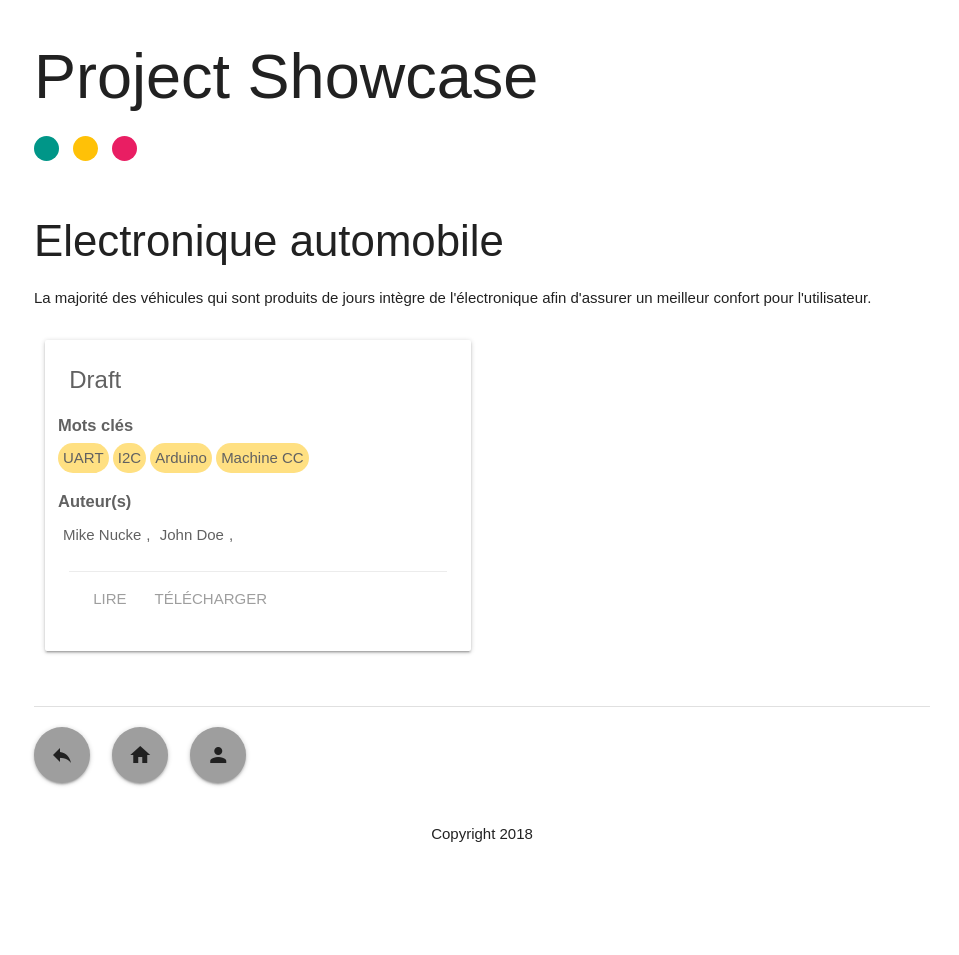
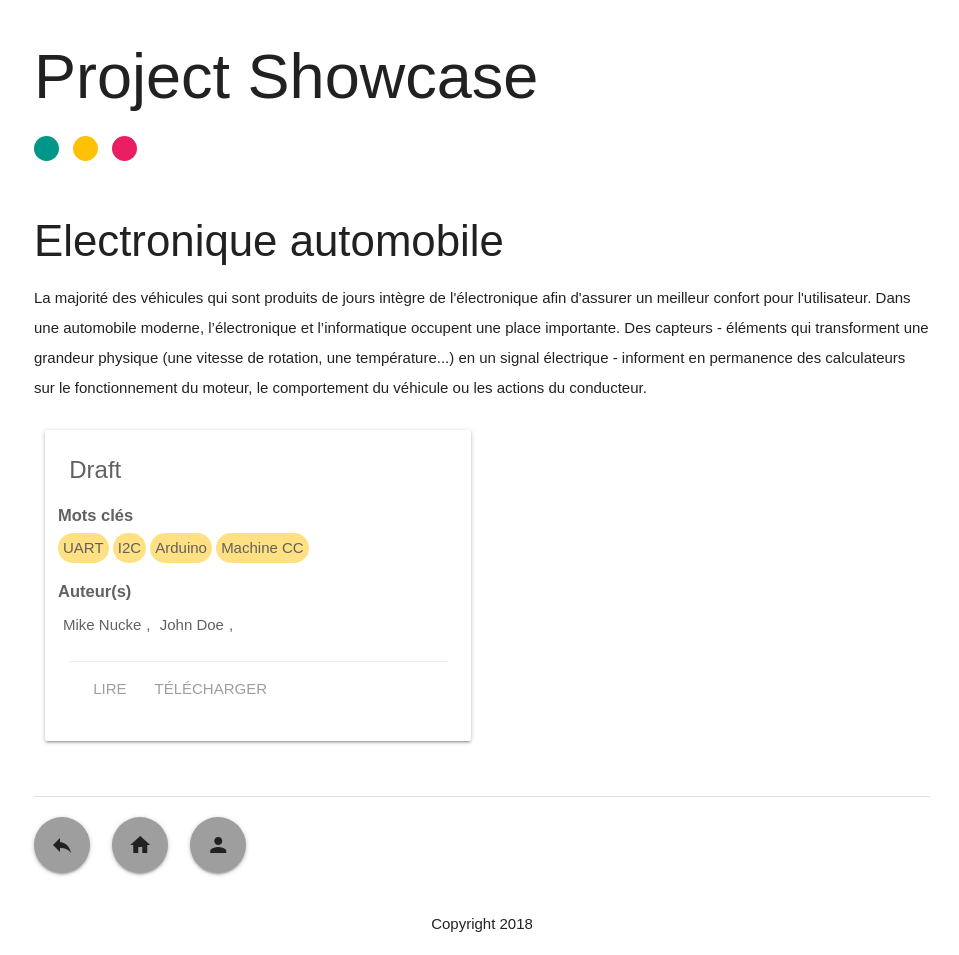
Before and after one commit to project-story/project-story.github.io, a Jekyll site: the page built from automobile-electronics.md, in a window 1280 px wide. Shown: the whole page, without its empty margins (158-1117 px from the left). Built offline with Jekyll 4.4.1, drawn with Linux system fonts in a browser that asks for light colours; some web fonts are replaced; before the commit the page ends 900 px from its top, so only the background shows below that.

Commit message:
Fix #12: update category 'automobile'

```diff
--- a/automobile-electronics.md
+++ b/automobile-electronics.md
@@ -1,7 +1,14 @@
 ---
 layout: category
 title: Electronique automobile
-description: La majorité des véhicules qui sont produits de jours intègre de l'électronique afin d'assurer un meilleur confort pour l'utilisateur.
+description: |
+    La majorité des véhicules qui sont produits de jours intègre de l'électronique
+    afin d'assurer un meilleur confort pour l'utilisateur. Dans une automobile
+    moderne, l’électronique et l’informatique occupent une place importante.
+    Des capteurs - éléments qui transforment une grandeur physique (une vitesse
+    de rotation, une température...) en un signal électrique - informent en permanence
+    des calculateurs sur le fonctionnement du moteur, le comportement du véhicule
+    ou les actions du conducteur.
 order: 3
 ---
 
```
